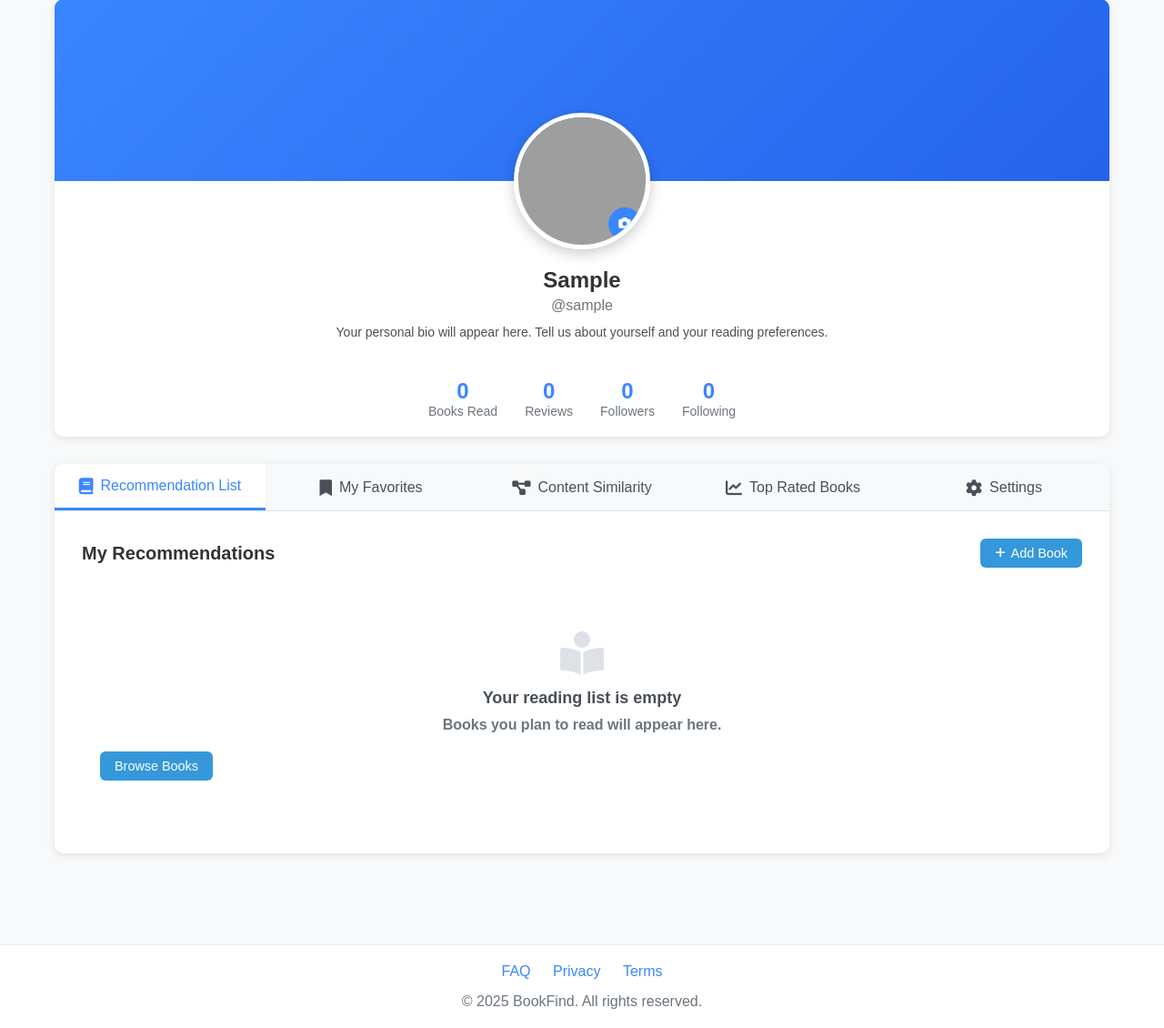
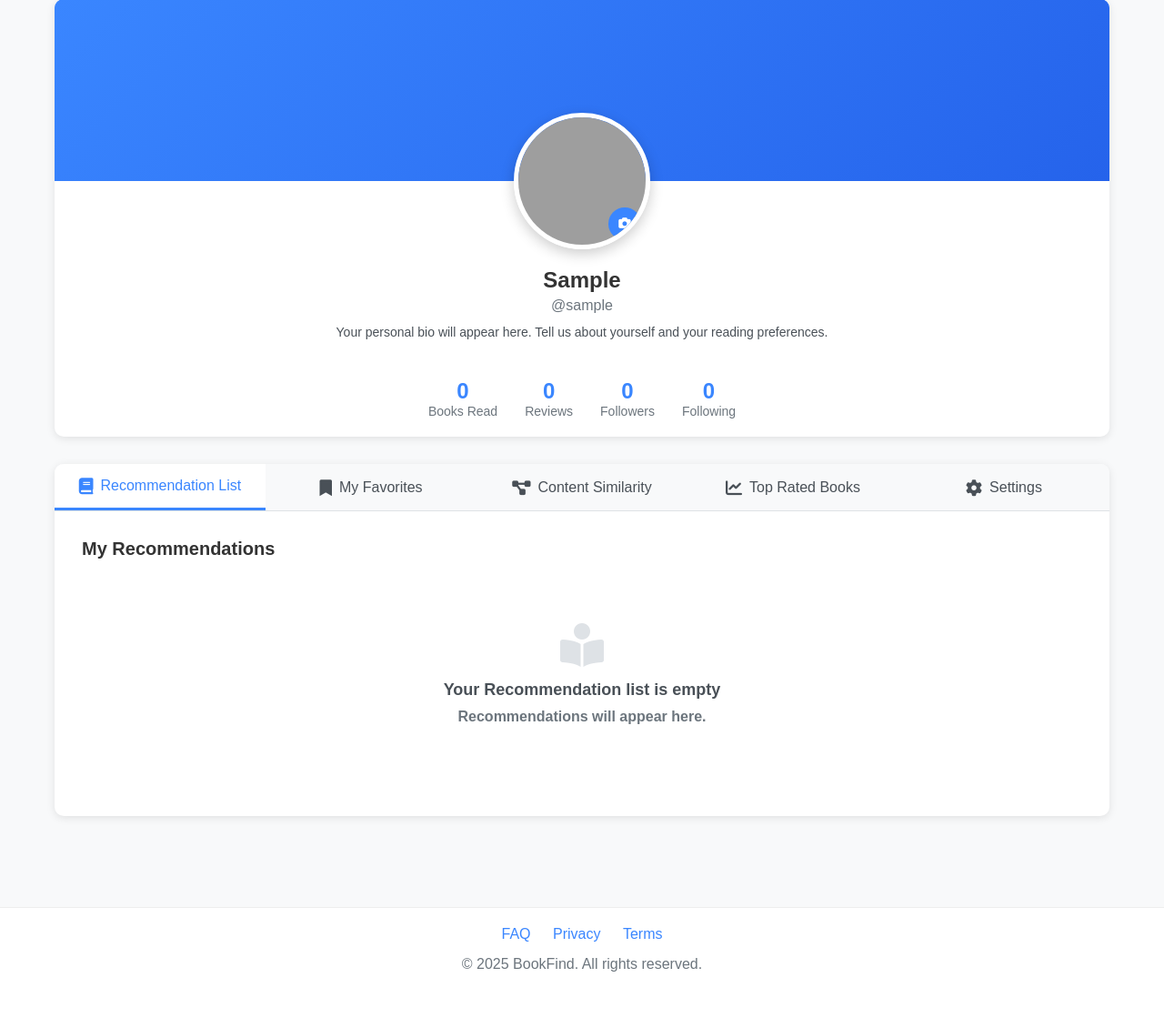
Before and after one commit to Drago361/Semester-Project-4-G11, a Django app: page /profile/ in a window 1280 px wide. Shown: the part 119-1249 px from the top of the page at 91% size. After the commit the page ends 1187 px from the top, so only its background shows below. Run offline with Django 5.2, Linux system fonts and the light colour scheme; the visitor is signed in with stand-in values (Sample User, id 1); grey boxes are pictures that could not be loaded.

Commit message:
minor changes

```diff
--- a/SPv1/authentication/templates/authentication/profile.html
+++ b/SPv1/authentication/templates/authentication/profile.html
@@ -66,17 +66,13 @@
             <div class="tab-content active" id="reading-tab">
                 <div class="tab-header">
                     <h2>My Recommendations</h2>
-                    <button class="action-btn">
-                        <i class="fas fa-plus"></i> Add Book
-                    </button>
                 </div>
 
                 <div class="book-list" id="reading-list">
                     <div class="empty-state">
                         <i class="fas fa-book-reader"></i>
-                        <h3>Your reading list is empty</h3>
-                        <p>Books you plan to read will appear here.</p>
-                        <button class="action-btn">Browse Books</button>
+                        <h3>Your Recommendation list is empty</h3>
+                        <p>Recommendations will appear here.</p>
                     </div>
                 </div>
             </div>
```
